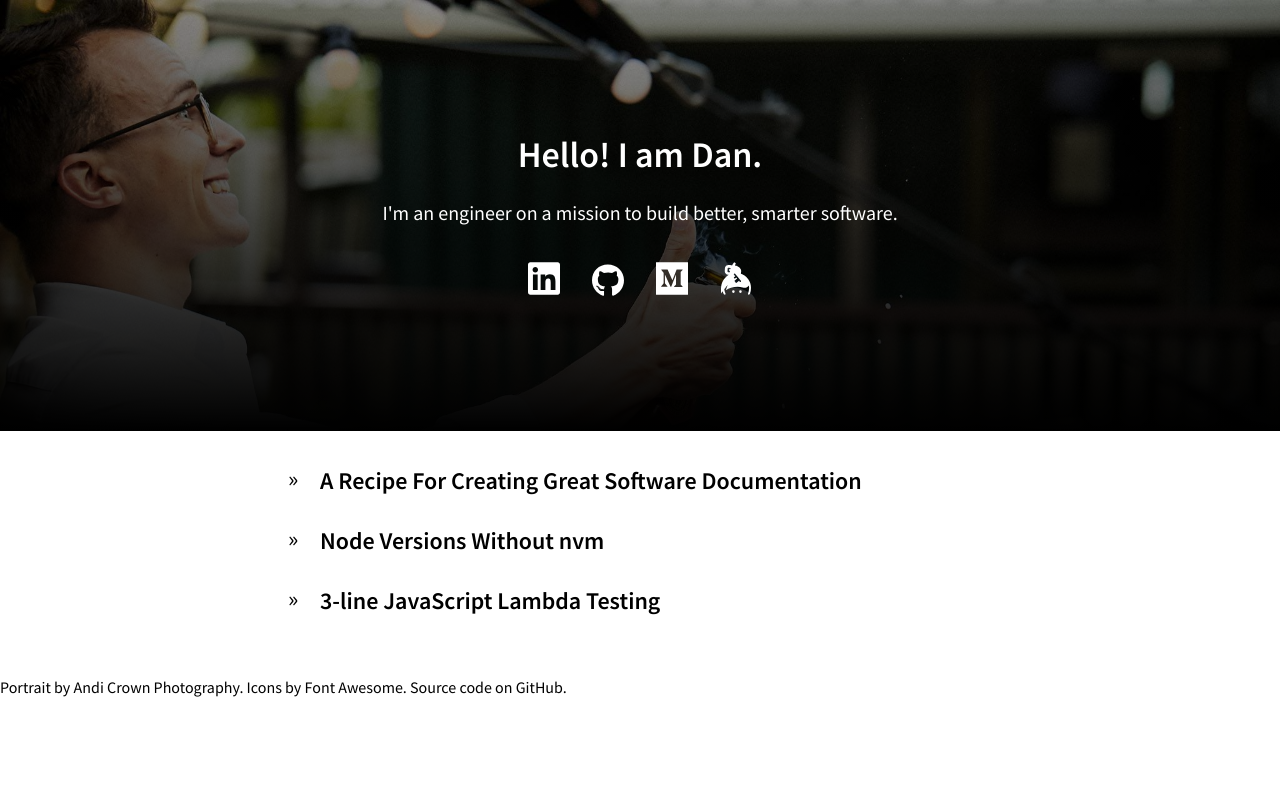
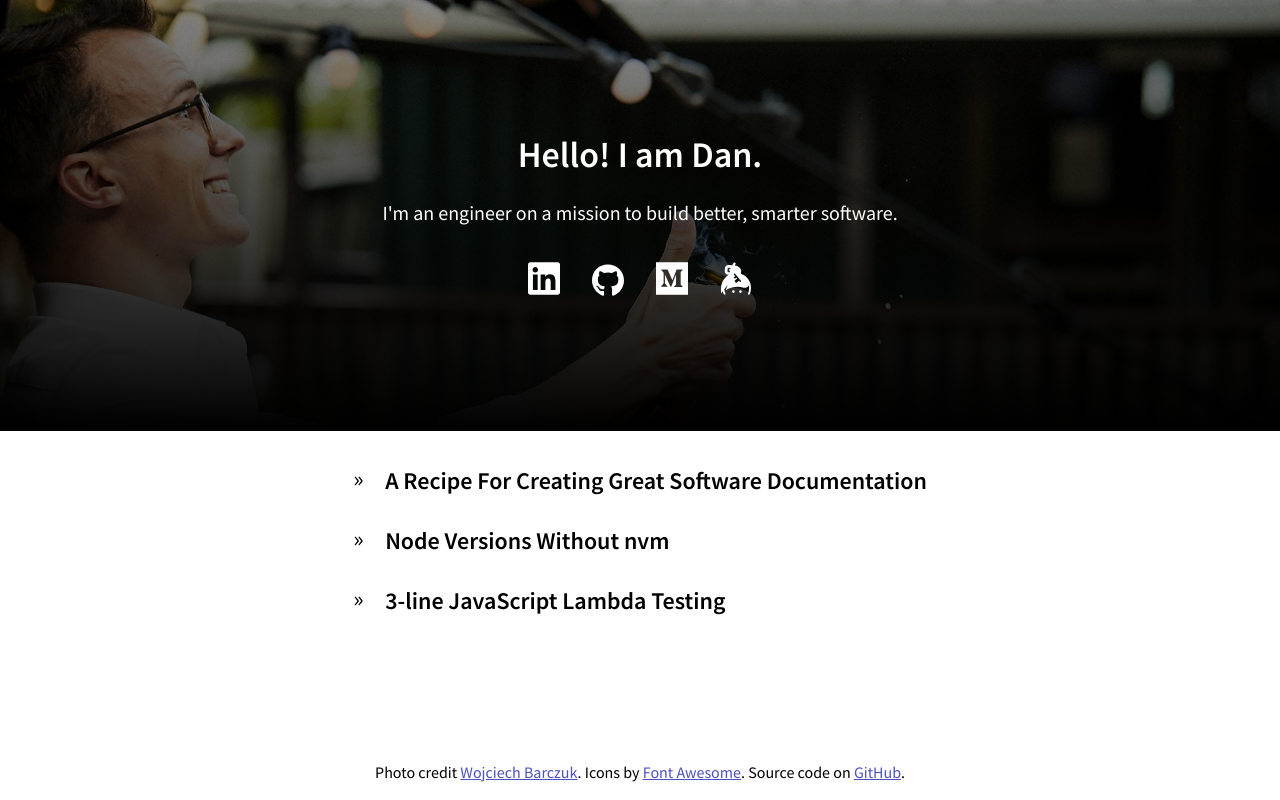
Before and after one commit to dansalias/iamdan.me, a Vue app: page / in a window 1280 px wide. Built offline with nearby package versions, Linux system fonts and the light colour scheme.

Commit message:
Update footer

```diff
--- a/src/App.vue
+++ b/src/App.vue
@@ -1,5 +1,5 @@
 <template>
-  <div>
+  <div class="flex flex-col min-h-screen">
     <header class="bg-me bg-cover text-center text-white px-5 py-32">
       <h1 class="text-4xl font-semibold">Hello! I am Dan.</h1>
       <p class="mt-4 mb-8 text-xl">I'm an engineer on a mission to build better, smarter software.</p>
@@ -15,7 +15,7 @@
         </li>
       </ul>
     </header>
-    <main class="max-w-3xl mx-auto p-8">
+    <main class="max-w-3xl mx-auto flex-grow p-8">
       <ul>
         <li
           v-for="(article, index) in articles"
@@ -26,8 +26,10 @@
         </li>
       </ul>
     </main>
-    <footer>
-      Portrait by <a href="https://andicrown.com">Andi Crown Photography</a>. Icons by <a href="https://fontawesome.com">Font Awesome</a>. Source code on <a href="https://github.com/d4n13ly/iamdan.me">GitHub</a>.
+    <footer class="py-4 text-center">
+      Photo credit <a href="https://www.instagram.com/wojciechbarczuk">Wojciech Barczuk</a>.
+      Icons by <a href="https://fontawesome.com">Font Awesome</a>.
+      Source code on <a href="https://github.com/dansalias/iamdan.me">GitHub</a>.
     </footer>
   </div>
 </template>
@@ -84,4 +86,8 @@ li.article:before {
   @apply absolute left-0 top-0 text-2xl -mt-half;
   content: '»';
 }
+
+footer a {
+  @apply underline text-indigo-700;
+}
 </style>
```
